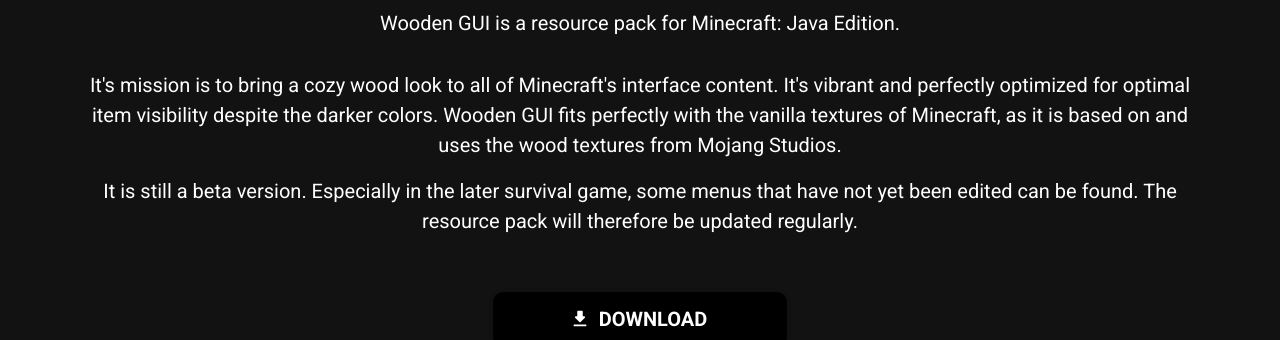
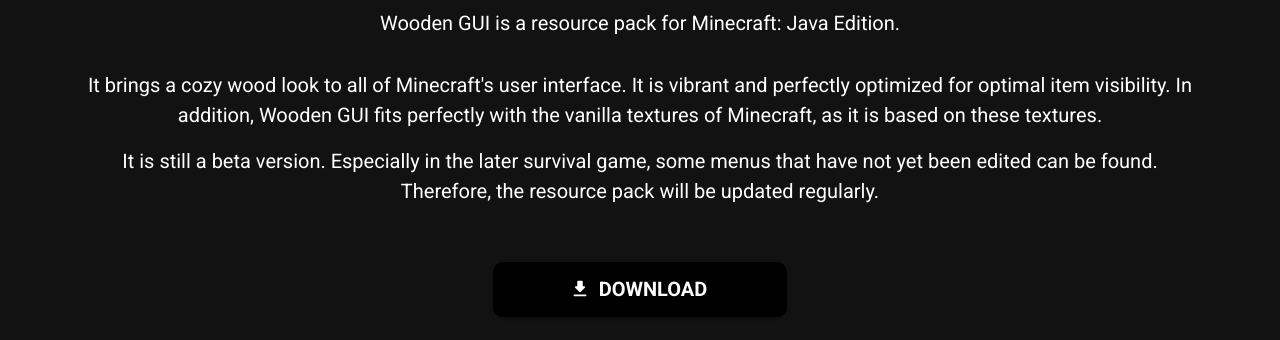
Before and after one commit to LastandDevelopment/website, a React (Create React App) app: page /website/woodengui in a window 1280 px wide. Shown: the part 271-611 px from the top of the page. Built offline with nearby package versions, Linux system fonts and the light colour scheme.

Commit message:
updated some texts, loading animation

```diff
--- a/package.json
+++ b/package.json
@@ -1,7 +1,7 @@
 {
   "homepage": "http://lastanddevelopment.github.io/website",
   "name": "lastand-development",
-  "version": "1.5.4",
+  "version": "1.5.5",
   "private": true,
   "dependencies": {
     "@emotion/react": "^11.8.1",
--- a/src/App.js
+++ b/src/App.js
@@ -18,7 +18,7 @@ import WoodenGUIHome from "./components/WoodenGUIHome";
 import WoodenGUIDownload from "./components/WoodenGUIDownload";
 import Contact from "./components/contact";
 
-import CustomLinearProgress from "./components/SuspenseFallback";
+import CustomProgress from "./components/SuspenseFallback";
 
 function App() {
   const activeTheme = "dark";
@@ -50,7 +50,7 @@ function App() {
 
   return (
     <ThemeProvider theme={appliedTheme}>
-      <Suspense fallback={<CustomLinearProgress />}>
+      <Suspense fallback={<CustomProgress />}>
         <CssBaseline />
         <TitleBar />
         <div
--- a/src/components/About.jsx
+++ b/src/components/About.jsx
@@ -20,7 +20,7 @@ export default function AboutDialog(props) {
     props.setOpenAboutDialog(false);
   };
 
-  const version = "1.5.4";
+  const version = "1.5.5";
 
   const className = props.openAboutDialog
     ? "blurBackgroundOpened"
--- a/src/components/Home.jsx
+++ b/src/components/Home.jsx
@@ -64,7 +64,7 @@ export default function Home() {
                   variant="body2"
                   sx={{ p: 2 }}>
                   The arcade game by Lastand Development. Protect the earth from
-                  meteors. Alone or in offline multiplayer with friends!
+                  meteors and buy upgrades to destroy more meteors!
                 </Typography>
                 <Button
                   className="HomeButton"
--- a/src/components/MeteorExtinctionHome.jsx
+++ b/src/components/MeteorExtinctionHome.jsx
@@ -34,10 +34,10 @@ export default function MeteorExtinctionHome() {
           <Typography
             variant="body1"
             sx={{ paddingBottom: 5 }}>
-            The goal of the game is to keep meteors from the earth using a
-            shield and rockets. It is also possible to do that in the offline
-            multiplayer with friends. There's also a single player mode where
-            upgrades can be purchased to help you conquer increasingly difficult
+            The goal of the game is to prevent meteors from hitting the earth
+            using a shield and rockets. There's a freeplay mode where you can
+            try to beat your or your friend's highscore and a level mode where
+            upgrades can be purchased to help you master increasingly difficult
             levels.
           </Typography>
         </Box>
--- a/src/components/SuspenseFallback.jsx
+++ b/src/components/SuspenseFallback.jsx
@@ -1,7 +1,7 @@
 import React from "react";
-import { LinearProgress, Box } from "@mui/material";
+import { CircularProgress, Box } from "@mui/material";
 
-export default function CustomLinearProgress() {
+export default function CustomProgress() {
   return (
     <Box
       sx={{
@@ -11,11 +11,10 @@ export default function CustomLinearProgress() {
         minHeight: "100vh",
       }}
     >
-      <LinearProgress
-        sx={{
-          width: "50%",
-        }}
-        color="primary"
+      <CircularProgress
+        color="secondary"
+        size="5%"
+        sx={{ strokeLinecap: "round" }}
       />
     </Box>
   );
--- a/src/components/WoodenGUIHome.jsx
+++ b/src/components/WoodenGUIHome.jsx
@@ -31,18 +31,17 @@ export default function WoodenGUIHome() {
           <Typography
             variant="body1"
             sx={{ paddingBottom: 2 }}>
-            It's mission is to bring a cozy wood look to all of Minecraft's
-            interface content. It's vibrant and perfectly optimized for optimal
-            item visibility despite the darker colors. Wooden GUI fits perfectly
-            with the vanilla textures of Minecraft, as it is based on and uses
-            the wood textures from Mojang Studios.
+            It brings a cozy wood look to all of Minecraft's user interface. It
+            is vibrant and perfectly optimized for optimal item visibility. In
+            addition, Wooden GUI fits perfectly with the vanilla textures of
+            Minecraft, as it is based on these textures.
           </Typography>
           <Typography
             variant="body1"
             sx={{ paddingBottom: 5 }}>
             It is still a beta version. Especially in the later survival game,
-            some menus that have not yet been edited can be found. The resource
-            pack will therefore be updated regularly.
+            some menus that have not yet been edited can be found. Therefore,
+            the resource pack will be updated regularly.
           </Typography>
         </Box>
         <Button
--- a/src/components/contact.jsx
+++ b/src/components/contact.jsx
@@ -14,7 +14,7 @@ export default function Contact() {
           <Typography
             variant="body1"
             sx={{ paddingTop: 5, paddingBottom: 1 }}>
-            If you want to contact me, please write an email to the following
+            If you want to contact me, please send an email to the following
             email address:
           </Typography>
           <Box className="linkWrapper">
```
Also changed, not shown: 1 other file (tests, documents, lock files or other folders).
